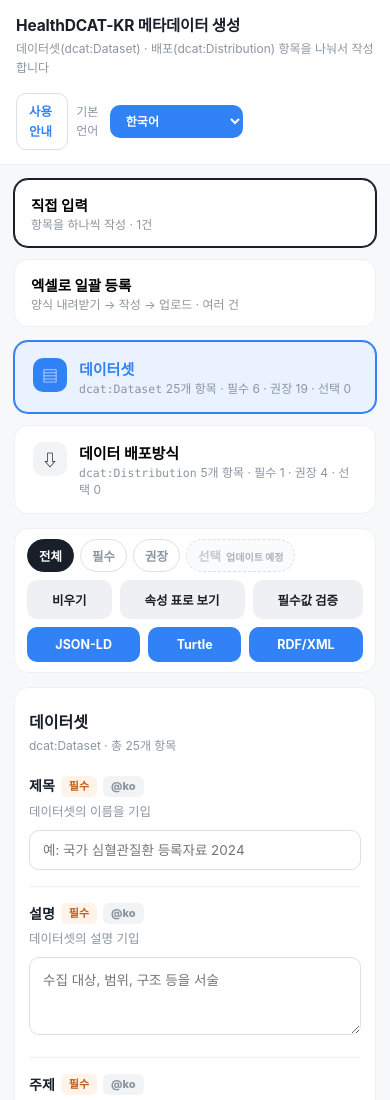
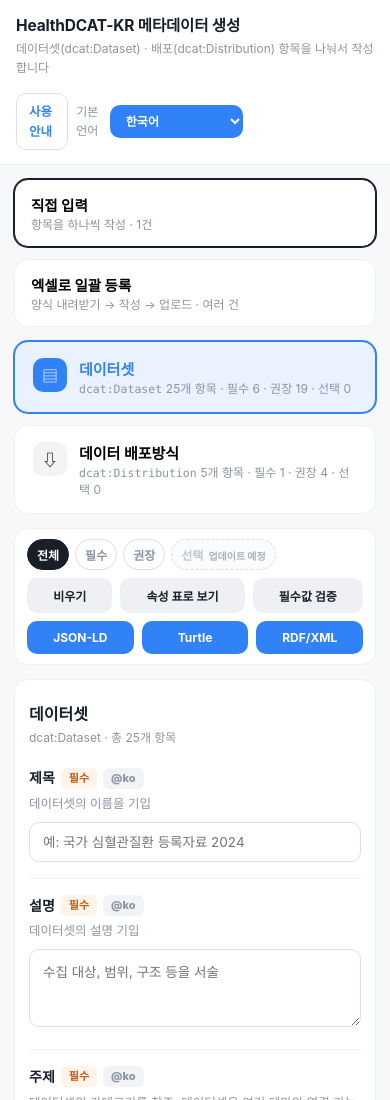
Before and after one commit to kdyoung100/HealthDCAT-KR-Dataset-Description-Assistant, a plain HTML site: page tool.html in a window 390 px wide. Shown: the top 1100 px of the page. Drawn offline with Linux system fonts and the light colour scheme.

Commit message:
Update tool.html

```diff
--- a/tool.html
+++ b/tool.html
@@ -54,6 +54,8 @@
   .chip.soon:hover{border-color:var(--line-strong)}
   .chip.soon .soontag{font-weight:800;font-size:10px;margin-left:5px;color:#aab2bb}
   .spacer{margin-left:auto}
+  .acts{display:flex;align-items:center;gap:10px;flex-wrap:wrap;justify-content:flex-end;margin-left:auto;min-width:0}
+  .dlgroup{display:flex;align-items:center;gap:10px;flex-wrap:nowrap}
   .tbtn{border:none;border-radius:10px;padding:9px 14px;font-size:12.5px;font-weight:700;cursor:pointer;background:#eef0f3;color:var(--ink)}
   .tbtn:hover{background:#e4e7ec}
   .tbtn.primary{background:var(--brand);color:#fff}
@@ -157,6 +159,19 @@
   @media(max-width:1060px){
     .side{position:static}
   }
+  /* 툴바가 두 줄로 갈라지기 직전 구간 — 여백만 줄여 한 줄을 지킨다 */
+  @media(max-width:1040px){
+    .toolbar{gap:8px;padding:12px 14px}
+    .toolbar .acts{gap:8px}
+    .toolbar .dlgroup{gap:8px}
+    .toolbar .tbtn{padding:9px 11px}
+    .toolbar .chip{padding:6px 10px}
+  }
+  @media(max-width:880px){
+    .toolbar .tbtn{padding:9px 9px;font-size:12px}
+    .toolbar .chip{padding:6px 9px;font-size:12px}
+    .toolbar .chip.soon .soontag{display:none}
+  }
   @media(max-width:720px){
     header.top{padding:14px 16px}
     header.top h1{font-size:15.5px}
@@ -166,6 +181,10 @@
     .toolbar{padding:10px 12px;gap:8px}
     .toolbar .spacer{display:none}
     .toolbar .chips{width:100%}
+    .toolbar .acts{width:100%;margin-left:0;gap:8px}
+    .toolbar .dlgroup{flex:1 1 100%;gap:8px}
+    .toolbar .dlgroup .tbtn{flex:1 1 0}
+    .toolbar .chip.soon .soontag{display:inline}
     .tbtn{flex:1 1 auto;padding:10px 12px}
     .fmtrow .tbtn{flex:1 1 45%}
     .chip{padding:6px 11px}
@@ -334,14 +353,17 @@
         <button class="chip" data-f="권장" aria-pressed="false">권장</button>
         <button class="chip soon" data-f="선택" data-soon="1" aria-disabled="true" aria-pressed="false" title="선택 항목은 업데이트 예정입니다">선택<span class="soontag">업데이트 예정</span></button>
       </div>
-      <span class="spacer"></span>
+      <div class="acts">
         <button class="tbtn" id="btnClear" title="지금 보고 있는 화면의 입력을 비웁니다">비우기</button>
         <button class="tbtn" id="btnUndo" hidden>되돌리기</button>
         <button class="tbtn" id="btnTable" aria-pressed="false">속성 표로 보기</button>
         <button class="tbtn" id="btnValidate">필수값 검증</button>
+        <div class="dlgroup">
           <button class="tbtn primary" data-dl="jsonld" title="HealthDCAT-KR_데이터셋이름.jsonld — 배포까지 한 파일">JSON-LD</button>
           <button class="tbtn primary" data-dl="ttl" title="HealthDCAT-KR_데이터셋이름.ttl — 배포까지 한 파일">Turtle</button>
           <button class="tbtn primary" data-dl="rdf" title="HealthDCAT-KR_데이터셋이름.rdf — 배포까지 한 파일">RDF/XML</button>
+        </div>
+      </div>
     </div>
 
     <div class="panelbox">
```
Lines whose indentation alone changed are shown as unchanged.
